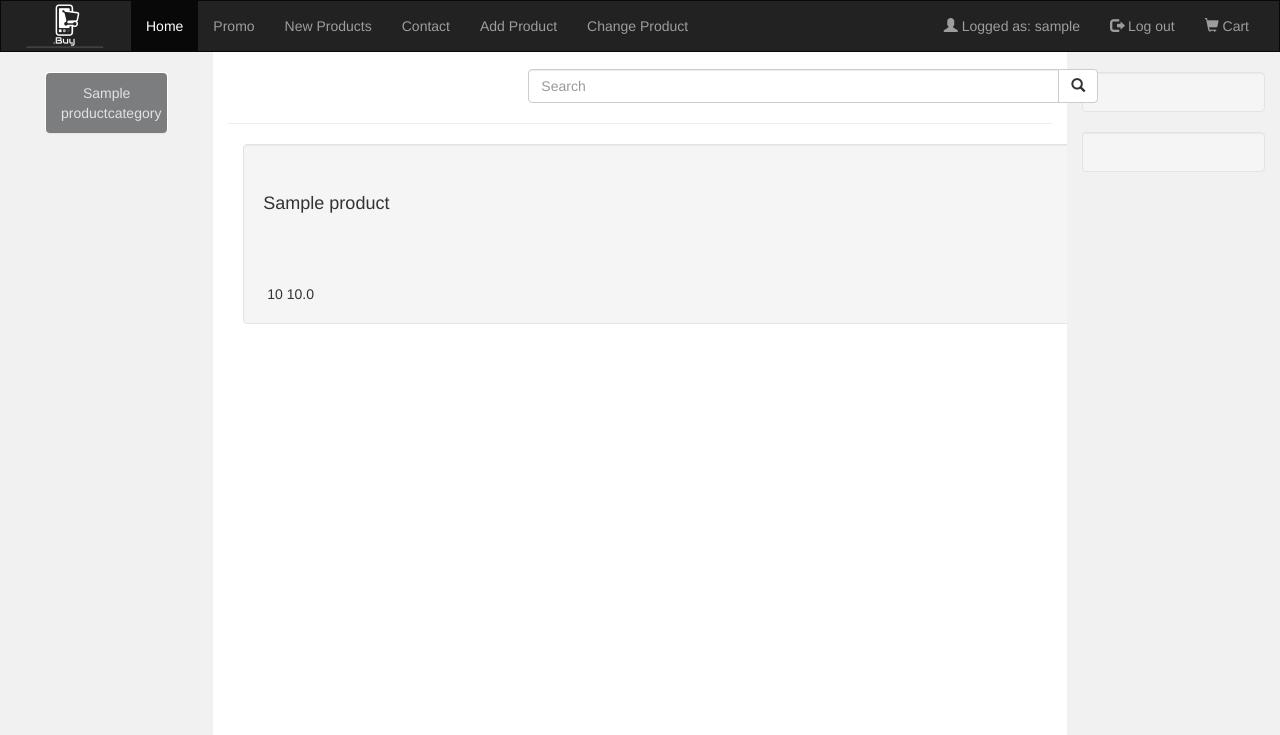
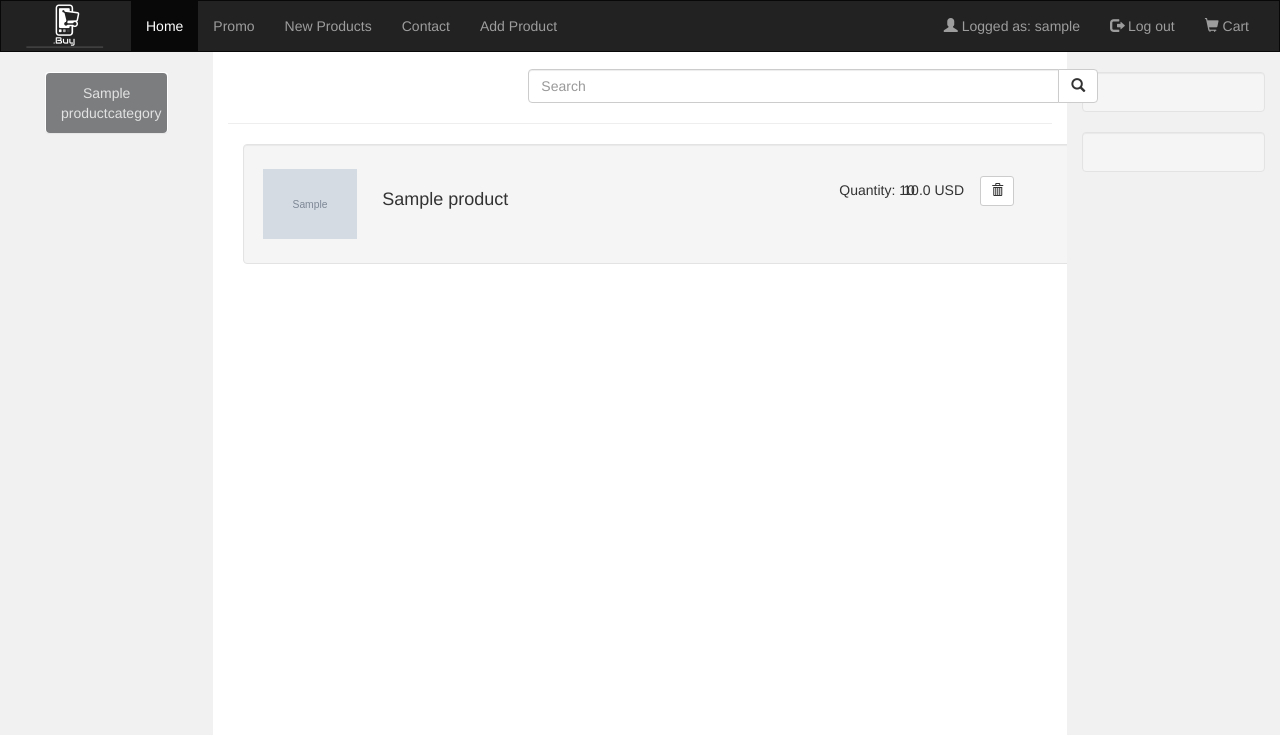
Before and after one commit to chmielak90/Shop, a Django app: page /cart in a window 1280 px wide. Shown: the top 735 px of the page. Run offline with Django 3.2, Linux system fonts and the light colour scheme; a user stored in the database is signed in; tables that the repository leaves empty hold one stand-in row (values such as "Sample post"); grey boxes marked "Sample" are stand-in pictures; some libraries are stand-ins or nearby versions.

Commit message:
Add contact view with email server, google map's, add new functions in add_product view,  repair the cart view.

```diff
--- a/online_store/urls.py
+++ b/online_store/urls.py
@@ -21,7 +21,7 @@ from django.contrib import admin
 from shop.views import (ShopView, LogIn, LogOutView, RegisterView, EditUserSignView,
                         AddAddressView, EditAddressView, ShowAddressesView, UserInfoView, AddProductView,
                         ProductView, UserEditView, PromoView, NewProductView, ContactView, ChangePasswordView,
-                        ShoppingCartView, ChangeProductView, ShowCategoryProductView)
+                        ShoppingCartView, ChangeProductView, ShowCategoryProductView, RemoveProductCart)
 
 
 urlpatterns = [
@@ -46,5 +46,6 @@ urlpatterns = [
     url(r'^contact_us$', ContactView.as_view(), name='contact_us'),
     url(r'^change_password$', ChangePasswordView.as_view(), name='change_password'),
     url(r'^cart$', ShoppingCartView.as_view(), name='shopping_cart'),
+    url(r'remove_product/(?P<id>(\d)+)$', RemoveProductCart.as_view(), name='remove_cart')
 
 ] + static(settings.MEDIA_URL, document_root=settings.MEDIA_ROOT)
--- a/shop/models.py
+++ b/shop/models.py
@@ -66,7 +66,7 @@ class Product(models.Model):
 
 
 class OrderLine(models.Model):
-    product = models.OneToOneField(Product)
+    product = models.ForeignKey(Product)
     quantity = models.IntegerField(null=False)
     price_quantity = models.FloatField(null=False)
     order = models.ForeignKey(Order, null=True, blank=True)
--- a/shop/static/css/style.css
+++ b/shop/static/css/style.css
@@ -127,3 +127,55 @@ a.grey_submenu:focus{
     margin-top: 5px;
 
 }
+
+.rel_container{
+    position: relative;
+}
+
+.h_div{
+    display: inline-block;
+    position: absolute;
+    margin-top: 2vh;
+    float: left;
+}
+.image_div{
+    display: inline-block;
+}
+
+
+.heading_div{
+    margin-left: 2vw;
+}
+
+.quantity{
+    margin-left: 40vw;
+}
+
+.quantity_price{
+    margin-left: 45vw;
+}
+
+.trash_cart{
+    margin-left: 51vw;
+    margin-top: 1.5vh;
+}
+.trash{
+    float: left;
+    margin-left: 5vw;
+}
+
+#map {
+        display: inline-block;
+        height: 500px;
+        width: 50%;
+        float:left;
+        clear: right;
+        position: relative;
+        overflow: hidden;
+       }
+
+#contact_form{
+    display: inline-block;
+    float: right;
+    margin-right: 50px;
+}
--- a/shop/templates/base.html
+++ b/shop/templates/base.html
@@ -13,6 +13,11 @@
         <link rel="stylesheet" type="text/css" href="{% static 'css/style.css' %}">
         <script src="https://ajax.googleapis.com/ajax/libs/jquery/3.2.1/jquery.min.js"></script>
         <script src="https://maxcdn.bootstrapcdn.com/bootstrap/3.3.7/js/bootstrap.min.js"></script>
+        <script src="{% static 'js/map.js' %}"></script>
+        <script async defer
+    src="https://maps.googleapis.com/maps/api/js?key=AIzaSyCBTd06S4swPktnhpu8JHxlLKDhiGwPnQA&callback=initMap">
+    </script>
+
     </head>
     <nav class="navbar navbar-inverse">
         <div class="container-fluid">
@@ -32,7 +37,7 @@
                     <li><a href="{% url 'contact_us' %}">Contact</a></li>
                     {% if request.user.is_authenticated and request.user.is_staff %}
                     <li><a href="{% url 'add_product' %}">Add Product</a></li>
-                    <li><a href="">Change Product</a></li>
+<!--                    <li><a href="">Change Product</a></li>-->
                     {% endif %}
                 </ul>
                 <ul class="nav navbar-nav navbar-right">
--- a/shop/templates/cart.html
+++ b/shop/templates/cart.html
@@ -5,11 +5,16 @@
 
 <div class="container">
    {% for product in products %}
-    <div class="show well">
-    <p style="display: inline-block"><h4>{{ product.product.product_name }}</h4></p>
-    <div class="image_div" style="display: inline-block"><img class="img-responsive image_categories" src={{ product.image.url }}></div>
-    <div class="quantity" style="display: inline-block">{{product.quantity}}</div>
-    <div class="quantity" style="display: inline-block">{{product.price_quantity}}</div>
+    <div class="show well rel_container">
+    <div class="image_div"><img class="img-responsive image_categories" src={{ product.product.image.url }}></div>
+    <div class="heading_div h_div"><h4>{{ product.product.product_name }}</h4></div>
+   <div class="trash">
+    <div class="quantity h_div">Quantity: {{product.quantity}}</div>
+    <div class="quantity_price h_div">{{product.price_quantity}} USD</div>
+        <div class="h_div trash_cart">
+        <a class="btn btn-default btn-sm" href="{% url 'remove_cart' id=product.id %}"><span class="glyphicon glyphicon-trash"></span></a>
+       </div>
+    </div>
     </div>
     {% endfor %}
 </div>
--- a/shop/templates/product_view.html
+++ b/shop/templates/product_view.html
@@ -5,7 +5,7 @@
 {% block content%}
 <div class="container">
     <p><h3>{{ product.product_name}}</h3></p>
-<p><img class="img-responsive img-thumbnail" src={{ product.image.url }} </p>
+<p><img class="img-responsive img-thumbnail" src={{ product.image.url }}></p>
 <p>{{ product.description}}</p>
 <br>
 <br>
--- a/shop/views.py
+++ b/shop/views.py
@@ -2,12 +2,14 @@ from django.contrib.auth import authenticate, logout, login
 from django.contrib.auth.mixins import LoginRequiredMixin, PermissionRequiredMixin
 from django.contrib.auth.models import Group
 from django.core import serializers
+from django.core.mail import EmailMessage
 from django.http import Http404
 from django.http import HttpResponse
 from django.http import HttpResponseRedirect
 
 
 from django.shortcuts import render, get_object_or_404
+from django.template.loader import get_template
 from django.urls import reverse
 from django.urls import reverse_lazy
 from django.views import View
@@ -15,7 +17,8 @@ from django.views.generic import CreateView
 from django.views.generic import UpdateView
 
 from .models import User, ProductCategory, Address, Product, ShoppingCart, OrderLine, ProductAvailability
-from .forms import LoginForm, RegisterForm, ChangePasswordForm, ProductQuantityForm, ProductAvailabilityForm
+from .forms import LoginForm, RegisterForm, ChangePasswordForm, ProductQuantityForm, ProductAvailabilityForm, \
+    ContactForm
 
 
 class ShopView(View):
@@ -152,7 +155,7 @@ class ChangePasswordView(LoginRequiredMixin, View):
 
 
 class AddProductView(LoginRequiredMixin, PermissionRequiredMixin, View):
-    permission_required = 'add_product'
+    permission_required = 'shop.add_product'
 
     def get(self, request):
         form = ProductAvailabilityForm
@@ -181,9 +184,40 @@ class ProductView(View):
         if form.is_valid():
             product = Product.objects.get(pk=id)
             shopping_cart = ShoppingCart.objects.get(user=request.user)
-            OrderLine.objects.create(product=product, quantity=form.cleaned_data['quantity'],
-                                     price_quantity=form.cleaned_data['quantity']*product.price,
-                                     shopping_cart=shopping_cart)
+            orders_line = OrderLine.objects.filter(shopping_cart=shopping_cart)
+            print(orders_line)
+            n = 0
+            t_f = False
+            if orders_line:
+                print(t_f)
+                print(len(orders_line))
+                print(n)
+                while n < len(orders_line):
+                    print(t_f)
+                    print(orders_line[n].product)
+                    print(product)
+                    if orders_line[n].product == product:
+                        orders_line[n].quantity = orders_line[n].quantity + form.cleaned_data['quantity']
+                        orders_line[n].price_quantity = orders_line[n].price_quantity + product.price * form.cleaned_data['quantity']
+                        orders_line[n].save()
+                        t_f = True
+                        break
+                    else:
+                        t_f = False
+                        n += 1
+
+                if not t_f:
+                    OrderLine.objects.create(product=product, quantity=form.cleaned_data['quantity'],
+                                             price_quantity=form.cleaned_data['quantity'] * product.price,
+                                             shopping_cart=shopping_cart)
+                else:
+                    url = reverse('shopping_cart')
+                    return HttpResponseRedirect(url)
+            else:
+                OrderLine.objects.create(product=product, quantity=form.cleaned_data['quantity'],
+                                         price_quantity=form.cleaned_data['quantity'] * product.price,
+                                         shopping_cart=shopping_cart)
+
             url = reverse('shopping_cart')
             return HttpResponseRedirect(url)
         else:
@@ -191,7 +225,7 @@ class ProductView(View):
 
 
 class ChangeProductView(LoginRequiredMixin, PermissionRequiredMixin, UpdateView):
-    permission_required = 'change_product'
+    permission_required = 'shop.change_product'
     form_class = ProductAvailabilityForm
     template_name = 'add_product.html'
 
@@ -239,17 +273,63 @@ class NewProductView(LoginRequiredMixin, View):
         return render(request, 'news_products.html', {'products': products})
 
 
-class ContactView(CreateView):
-    pass
+class ContactView(View):
+
+    def get(self, request):
+        form = ContactForm
+        return render(request, 'contact.html', {'form': form})
+
+    def post(self, request):
+        form = ContactForm(request.POST)
+        if form.is_valid():
+            contact_name = form.cleaned_data['contact_name']
+            contact_email = form.cleaned_data['contact_email']
+            form_content = form.cleaned_data['content']
+
+            template = get_template('contact_template.txt')
+            ctx = {
+                'contact_name': contact_name,
+                'contact_email': contact_email,
+                'form_content': form_content,
+            }
+
+            content = template.render(ctx)
+
+            email = EmailMessage("New contact form submission",
+                                 content,
+                                 ".Buy" + " ",
+                                 ['dotBuy@gmail.com'],
+                                 headers={'Reply-To': contact_email}
+                                 )
+            email.send()
+            return HttpResponseRedirect('contact_us')
+
+        return render(request, 'contact.html', {'form': form})
 
 
 class ShoppingCartView(View):
 
     def get(self, request):
+        if not request.user.is_authenticated():
+            url = reverse('login')
+            return HttpResponseRedirect(url)
         user = request.user
         shopping_cart = ShoppingCart.objects.get(user=user)
         orders_lines = OrderLine.objects.filter(shopping_cart=shopping_cart)
         return render(request, 'cart.html', {'products': orders_lines})
+
+
+class RemoveProductCart(LoginRequiredMixin, PermissionRequiredMixin, View):
+    permission_required = 'shop.delete_orderline'
+
+    def get(self, request, id):
+        order_line = OrderLine.objects.get(pk=id)
+        if request.user == order_line.shopping_cart.user:
+            order_line.delete()
+            url = reverse('shopping_cart')
+            return HttpResponseRedirect(url)
+        else:
+            return Http404('Bad request')
 
 
 
```
Also changed, not shown: online_store/settings.py (+10 -0 lines), shop/forms.py (+16 -0 lines), shop/templates/add_product.html (+7 -0 lines), shop/templates/contact.html (added, +23 -0 lines), shop/templates/contact_template.txt (added, +10 -0 lines).
